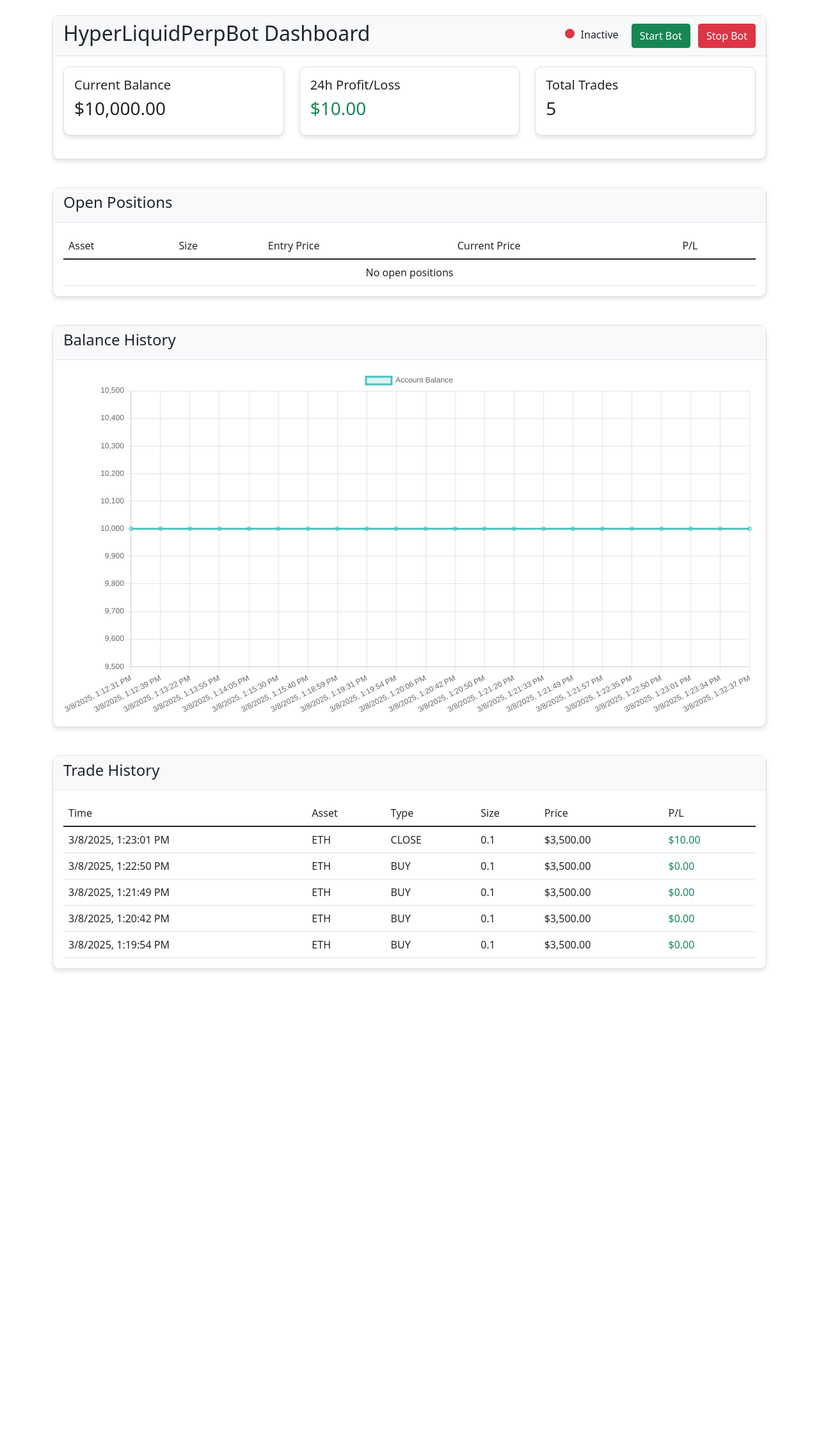
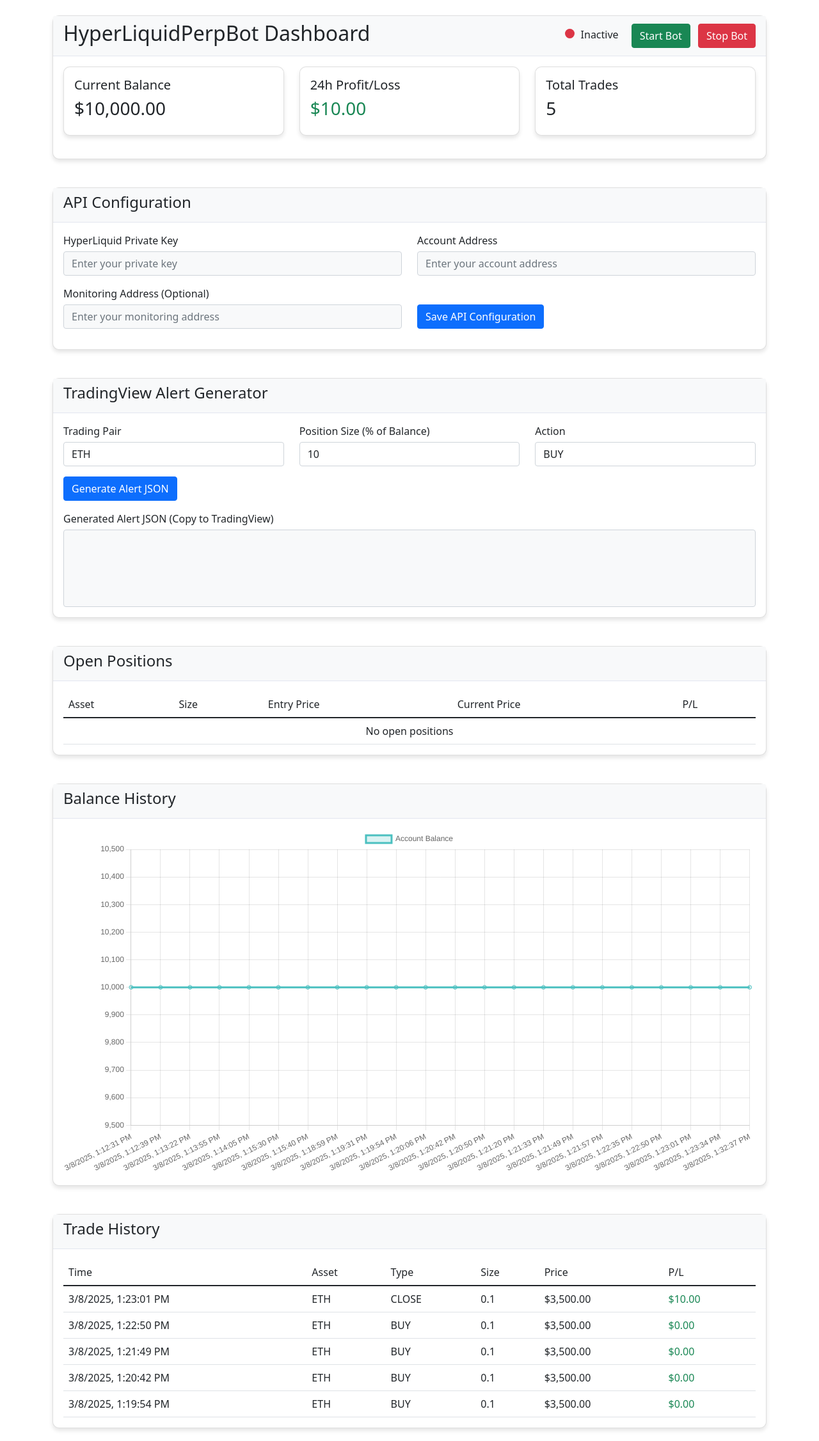
Before and after one commit to Marci99/HyperLiquidTrader, a Flask app: page / in a window 1280 px wide. Shown: the whole page at 64% size. Before the commit the page ends 1519 px from the top, so only its background shows below. Run offline with Flask 3, Linux system fonts and the light colour scheme; data comes from the database, SQL or seed files in the repository; both versions use the stored data as it was after the commit; data that the repository does not hold is empty; parts of the project's set-up code (start-up, migrations or seed data) failed here and were passed over.

Commit message:
Add API key management and TradingView alert generator to the dashboard.  Allows users to update API keys securely and generate JSON alerts for automated trading.
Replit-Commit-Author: Agent
Replit-Commit-Session-Id: d84d8d50-9fdd-4ea2-9dd9-ad16e992c2fb
Replit-Commit-Screenshot-Url: https://storage.googleapis.com/screenshot-production-us-central1/defec2f1-d476-441a-8c16-f2cce8f5369d/34294632-a4a2-4732-af81-a3b945406e83.jpg

```diff
--- a/HyperLiquidPerpBot/ui/server.py
+++ b/HyperLiquidPerpBot/ui/server.py
@@ -91,6 +91,77 @@ def stop_bot():
             return jsonify({'status': 'error', 'message': str(e)}), 500
     return jsonify({'status': 'error', 'message': 'Bot not initialized'}), 500
 
+@app.route('/api/update_keys', methods=['POST'])
+def update_api_keys():
+    if not bot_instance:
+        return jsonify({'status': 'error', 'message': 'Bot not initialized'}), 500
+
+    try:
+        data = request.json
+
+        # Update environment variables
+        if 'privateKey' in data and data['privateKey']:
+            os.environ['HYPERLIQUID_PRIVATE_KEY'] = data['privateKey']
+            # Update the bot instance
+            bot_instance.private_key = data['privateKey']
+
+        if 'accountAddress' in data and data['accountAddress']:
+            os.environ['HYPERLIQUID_ACCOUNT_ADDRESS'] = data['accountAddress']
+            # Update the bot instance
+            bot_instance.account_address = data['accountAddress']
+
+        if 'monitoringAddress' in data and data['monitoringAddress']:
+            os.environ['HYPERLIQUID_MONITORING_ADDRESS'] = data['monitoringAddress']
+            # Update the bot instance
+            bot_instance.monitoring_address = data['monitoringAddress']
+
+        # Optional: Re-initialize the bot with new keys
+        bot_instance.initialize_exchange()
+
+        logger.info("API keys updated successfully")
+        return jsonify({'status': 'success', 'message': 'API keys updated successfully'})
+    except Exception as e:
+        logger.error(f"Error updating API keys: {e}")
+        return jsonify({'status': 'error', 'message': str(e)}), 500
+
+@app.route('/api/generate_alert', methods=['POST'])
+def generate_alert():
+    try:
+        data = request.json
+        trading_pair = data.get('tradingPair', 'ETH')
+        position_size_percent = float(data.get('positionSize', 10))
+        action = data.get('action', 'BUY')
+
+        # Get current balance
+        balance = bot_instance.get_account_balance()
+
+        # Calculate the absolute position size based on percentage
+        position_size = (balance * (position_size_percent / 100))
+
+        # Format to a reasonable number of decimal places for the asset
+        if trading_pair in ['BTC']:
+            position_size = round(position_size / 30000, 4)  # Example BTC price $30,000
+        elif trading_pair in ['ETH']:
+            position_size = round(position_size / 2000, 4)  # Example ETH price $2,000
+        else:
+            position_size = round(position_size / 100, 4)  # Default divisor
+
+        # Generate the alert JSON
+        alert_json = {
+            "action": action,
+            "asset": trading_pair,
+            "size": position_size
+        }
+
+        return jsonify({
+            'status': 'success',
+            'alert': alert_json,
+            'webhook_url': f"http://your-server:8000/webhook"
+        })
+    except Exception as e:
+        logger.error(f"Error generating alert: {e}")
+        return jsonify({'status': 'error', 'message': str(e)}), 500
+
 def run_flask_app(host='0.0.0.0', port=5000):
     app.run(host=host, port=port, debug=False)
 
--- a/HyperLiquidPerpBot/ui/static/css/style.css
+++ b/HyperLiquidPerpBot/ui/static/css/style.css
@@ -27,3 +27,38 @@
     font-weight: 500;
     border-top: none;
 }
+
+/* JSON Alert Textarea Styling */
+#alertJson {
+    font-family: monospace;
+    background-color: #f8f9fa;
+    resize: none;
+    white-space: pre;
+    font-size: 0.9rem;
+}
+
+/* API Config Form Styling */
+#api-config-form label,
+#alert-generator-form label {
+    font-weight: 500;
+    margin-bottom: 5px;
+}
+
+#api-config-form input[type="password"],
+#api-config-form input[type="text"] {
+    background-color: #f8f9fa;
+    border: 1px solid #ced4da;
+}
+
+/* Buttons styling */
+#save-api-config,
+#generate-alert {
+    font-weight: 500;
+    transition: all 0.2s ease;
+}
+
+#save-api-config:hover,
+#generate-alert:hover {
+    transform: translateY(-2px);
+    box-shadow: 0 4px 8px rgba(0, 0, 0, 0.1);
+}
--- a/HyperLiquidPerpBot/ui/static/js/dashboard.js
+++ b/HyperLiquidPerpBot/ui/static/js/dashboard.js
@@ -198,6 +198,86 @@ fetchOpenPositions();
 fetchTradeHistory();
 fetchBalanceHistory();
 
+// API keys configuration
+document.getElementById('save-api-config').addEventListener('click', function() {
+    const privateKey = document.getElementById('privateKey').value;
+    const accountAddress = document.getElementById('accountAddress').value;
+    const monitoringAddress = document.getElementById('monitoringAddress').value;
+
+    const data = {
+        privateKey: privateKey,
+        accountAddress: accountAddress,
+        monitoringAddress: monitoringAddress
+    };
+
+    fetch('/api/update_keys', {
+        method: 'POST',
+        headers: {
+            'Content-Type': 'application/json',
+        },
+        body: JSON.stringify(data)
+    })
+    .then(response => response.json())
+    .then(result => {
+        if (result.status === 'success') {
+            alert('API keys updated successfully!');
+            // Clear the private key field for security
+            document.getElementById('privateKey').value = '';
+        } else {
+            alert(`Error: ${result.message}`);
+        }
+    })
+    .catch(error => {
+        console.error('Error updating API keys:', error);
+        alert('Error updating API keys. See console for details.');
+    });
+});
+
+// TradingView alert generator
+document.getElementById('generate-alert').addEventListener('click', function() {
+    const tradingPair = document.getElementById('tradingPair').value;
+    const positionSize = document.getElementById('positionSize').value;
+    const action = document.getElementById('action').value;
+
+    const data = {
+        tradingPair: tradingPair,
+        positionSize: positionSize,
+        action: action
+    };
+
+    fetch('/api/generate_alert', {
+        method: 'POST',
+        headers: {
+            'Content-Type': 'application/json',
+        },
+        body: JSON.stringify(data)
+    })
+    .then(response => response.json())
+    .then(result => {
+        if (result.status === 'success') {
+            const jsonTextarea = document.getElementById('alertJson');
+            const alertJson = result.alert;
+
+            // Format the JSON with instructions
+            const webhookUrl = result.webhook_url;
+            const instructionsJson = {
+                "// Instructions": "Copy this JSON to your TradingView alert message",
+                "// Webhook URL": webhookUrl,
+                "// Set Content Type": "application/json",
+                ...alertJson
+            };
+
+            jsonTextarea.value = JSON.stringify(instructionsJson, null, 2);
+        } else {
+            alert(`Error: ${result.message}`);
+        }
+    })
+    .catch(error => {
+        console.error('Error generating alert:', error);
+        alert('Error generating alert. See console for details.');
+    });
+});
+
 // Set up auto-refresh
 setInterval(() => {
     fetchBotStatus();
--- a/HyperLiquidPerpBot/ui/templates/index.html
+++ b/HyperLiquidPerpBot/ui/templates/index.html
@@ -49,6 +49,82 @@
                                 </div>
                             </div>
                         </div>
+                    </div>
+                </div>
+            </div>
+        </div>
+
+        <div class="row mt-4">
+            <div class="col-md-12">
+                <div class="card">
+                    <div class="card-header">
+                        <h4>API Configuration</h4>
+                    </div>
+                    <div class="card-body">
+                        <form id="api-config-form">
+                            <div class="row mb-3">
+                                <div class="col-md-6">
+                                    <label for="privateKey" class="form-label">HyperLiquid Private Key</label>
+                                    <input type="password" class="form-control" id="privateKey" placeholder="Enter your private key">
+                                </div>
+                                <div class="col-md-6">
+                                    <label for="accountAddress" class="form-label">Account Address</label>
+                                    <input type="text" class="form-control" id="accountAddress" placeholder="Enter your account address">
+                                </div>
+                            </div>
+                            <div class="row mb-3">
+                                <div class="col-md-6">
+                                    <label for="monitoringAddress" class="form-label">Monitoring Address (Optional)</label>
+                                    <input type="text" class="form-control" id="monitoringAddress" placeholder="Enter your monitoring address">
+                                </div>
+                                <div class="col-md-6 d-flex align-items-end">
+                                    <button type="button" id="save-api-config" class="btn btn-primary">Save API Configuration</button>
+                                </div>
+                            </div>
+                        </form>
+                    </div>
+                </div>
+            </div>
+        </div>
+
+        <div class="row mt-4">
+            <div class="col-md-12">
+                <div class="card">
+                    <div class="card-header">
+                        <h4>TradingView Alert Generator</h4>
+                    </div>
+                    <div class="card-body">
+                        <form id="alert-generator-form">
+                            <div class="row mb-3">
+                                <div class="col-md-4">
+                                    <label for="tradingPair" class="form-label">Trading Pair</label>
+                                    <input type="text" class="form-control" id="tradingPair" placeholder="e.g., ETH" value="ETH">
+                                </div>
+                                <div class="col-md-4">
+                                    <label for="positionSize" class="form-label">Position Size (% of Balance)</label>
+                                    <input type="number" class="form-control" id="positionSize" min="1" max="100" value="10">
+                                </div>
+                                <div class="col-md-4">
+                                    <label for="action" class="form-label">Action</label>
+                                    <select class="form-control" id="action">
+                                        <option value="BUY">BUY</option>
+                                        <option value="SELL">SELL</option>
+                                        <option value="CLOSE">CLOSE</option>
+                                    </select>
+                                </div>
+                            </div>
+                            <div class="row mb-3">
+                                <div class="col-12">
+                                    <button type="button" id="generate-alert" class="btn btn-primary">Generate Alert JSON</button>
+                                </div>
+                            </div>
+                            <div class="row">
+                                <div class="col-12">
+                                    <label for="alertJson" class="form-label">Generated Alert JSON (Copy to TradingView)</label>
+                                    <textarea class="form-control" id="alertJson" rows="5" readonly></textarea>
+                                </div>
+                            </div>
+                        </form>
                     </div>
                 </div>
             </div>
```
Also changed, not shown: HyperLiquidPerpBot/bot_data.db.
